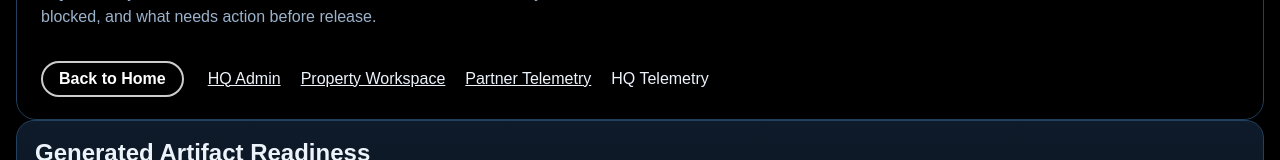
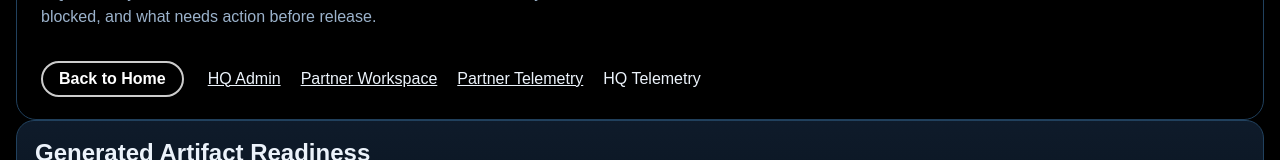
Before and after one commit to prodesign-rqr/iqr-home, a Next.js app: page /hq/telemetry in a window 1280 px wide. Shown: the part 247-407 px from the top of the page. Built offline with nearby package versions, Linux system fonts and the light colour scheme.

Commit message:
Rename HQ telemetry workspace label

```diff
--- a/src/app/hq/telemetry/page.tsx
+++ b/src/app/hq/telemetry/page.tsx
@@ -89,7 +89,7 @@ export default function HQTelemetryPage() {
           <Link href="/" className="subpage-nav-home">Back to Home</Link>
           <div className="subpage-nav-links">
             <Link href="/hq" className="subnav-pill">HQ Admin</Link>
-            <Link href="/partner/workspace" className="subnav-pill">Property Workspace</Link>
+            <Link href="/partner/workspace" className="subnav-pill">Partner Workspace</Link>
             <Link href="/partner/telemetry" className="subnav-pill">Partner Telemetry</Link>
             <span className="subnav-pill current">HQ Telemetry</span>
           </div>
```
